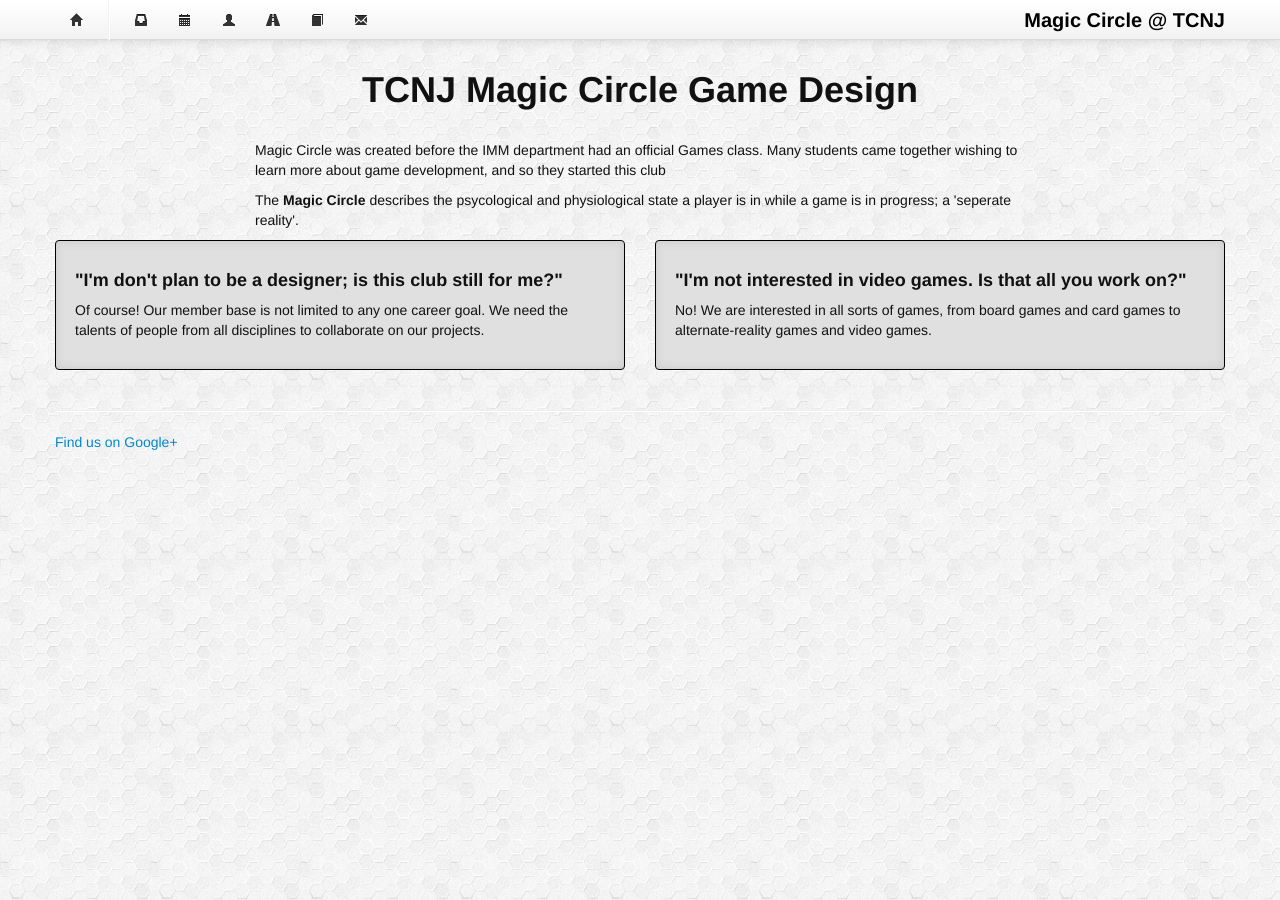
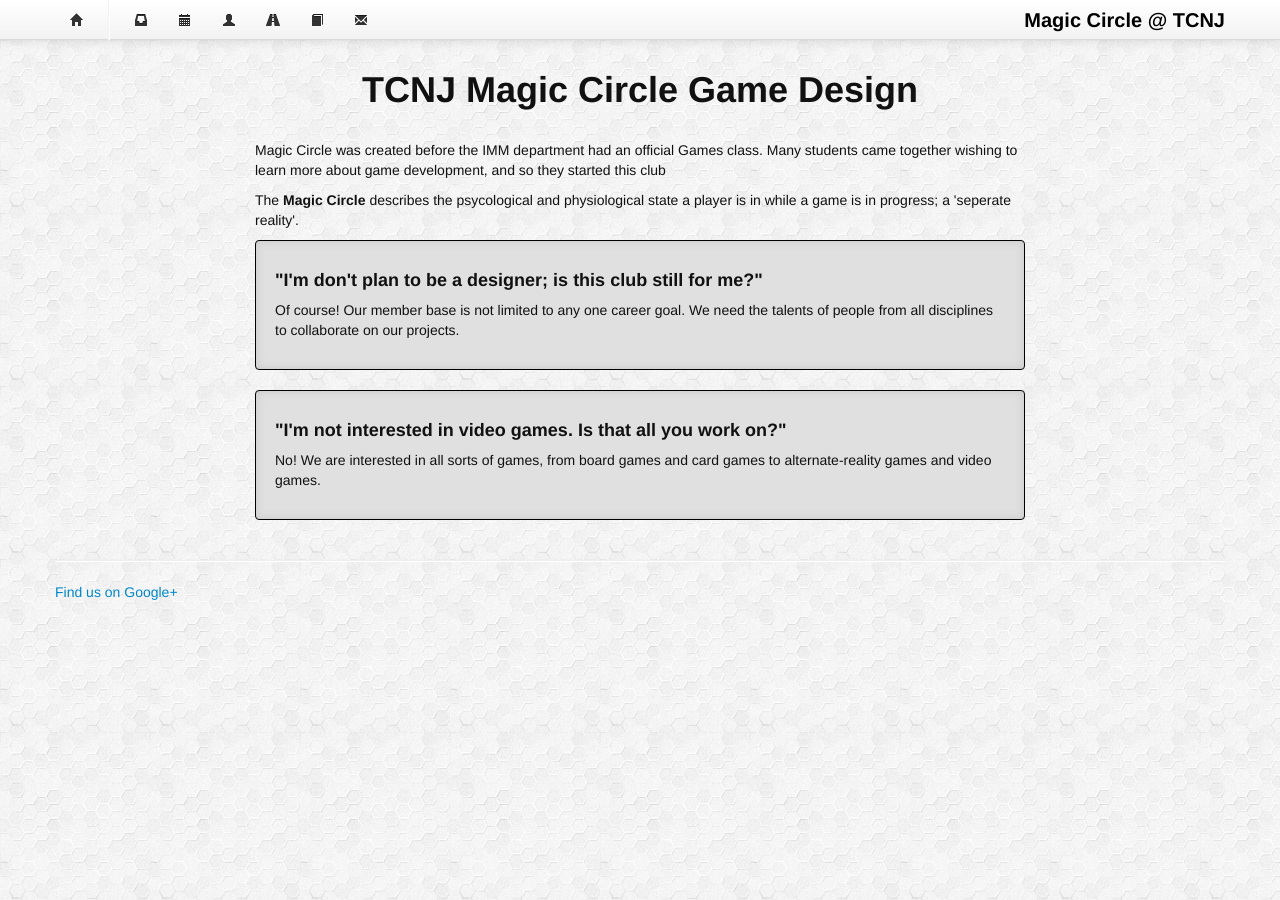
Before and after one commit to tcnj-magic-circle/tcnj-magic-circle.github.com, a Jekyll site: the page built from index.html, in a window 1280 px wide. Built offline with Jekyll 4.4.1, drawn with Linux system fonts in a browser that asks for light colours; nearby versions of some CDN libraries.

Commit message:
Reorganized FAQ

```diff
--- a/index.html
+++ b/index.html
@@ -11,7 +11,7 @@
   </div>
 </div>
 <div class="row">
-  <div class="span6">
+  <div class="span8 offset2">
     <div class="well">
       <h4>"I'm don't plan to be a designer; is this club still for me?"</h4>
       <p></p>
@@ -19,7 +19,9 @@
 	We need the talents of people from all disciplines to collaborate on our projects.</p>
     </div>
   </div>
-  <div class="span6">
+</div>
+<div class="row">
+  <div class="span8 offset2">
     <div class="well">
       <h4>"I'm not interested in video games. Is that all you work on?"</h4>
       <p></p>
```
